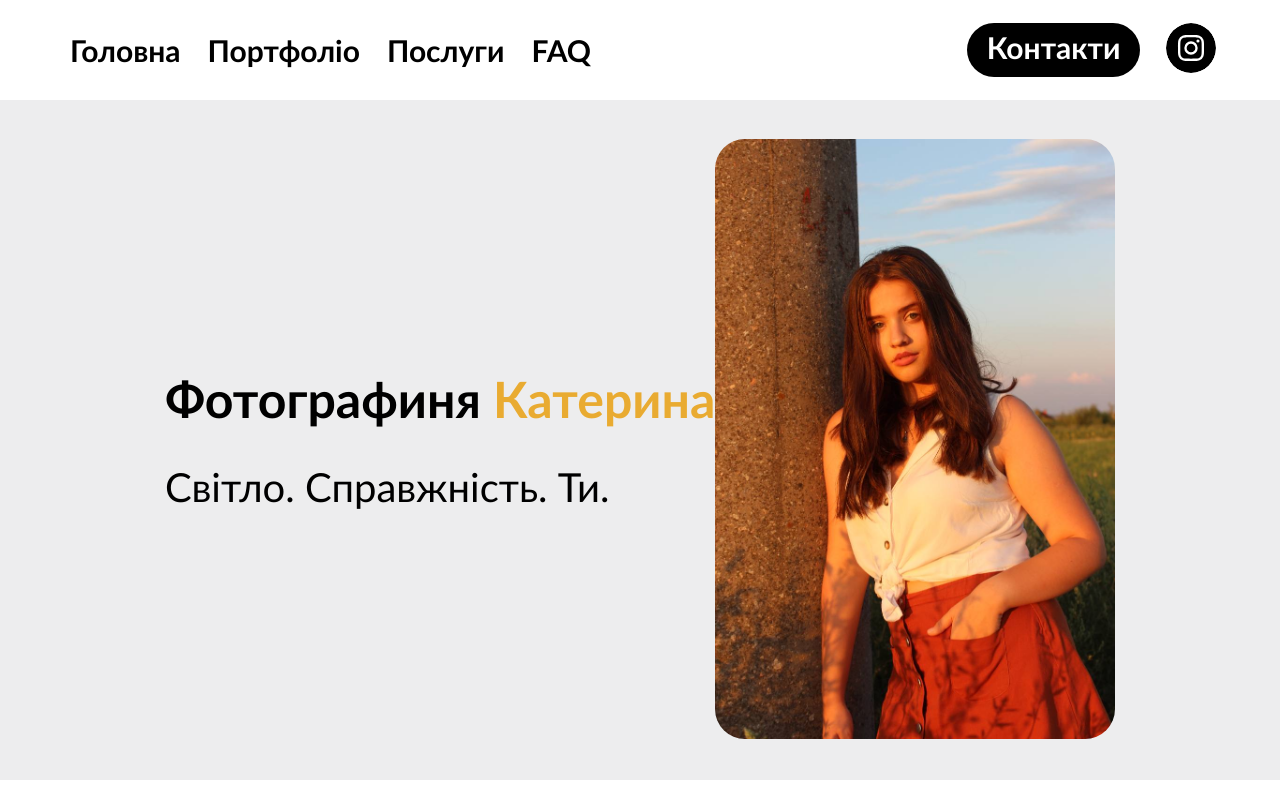
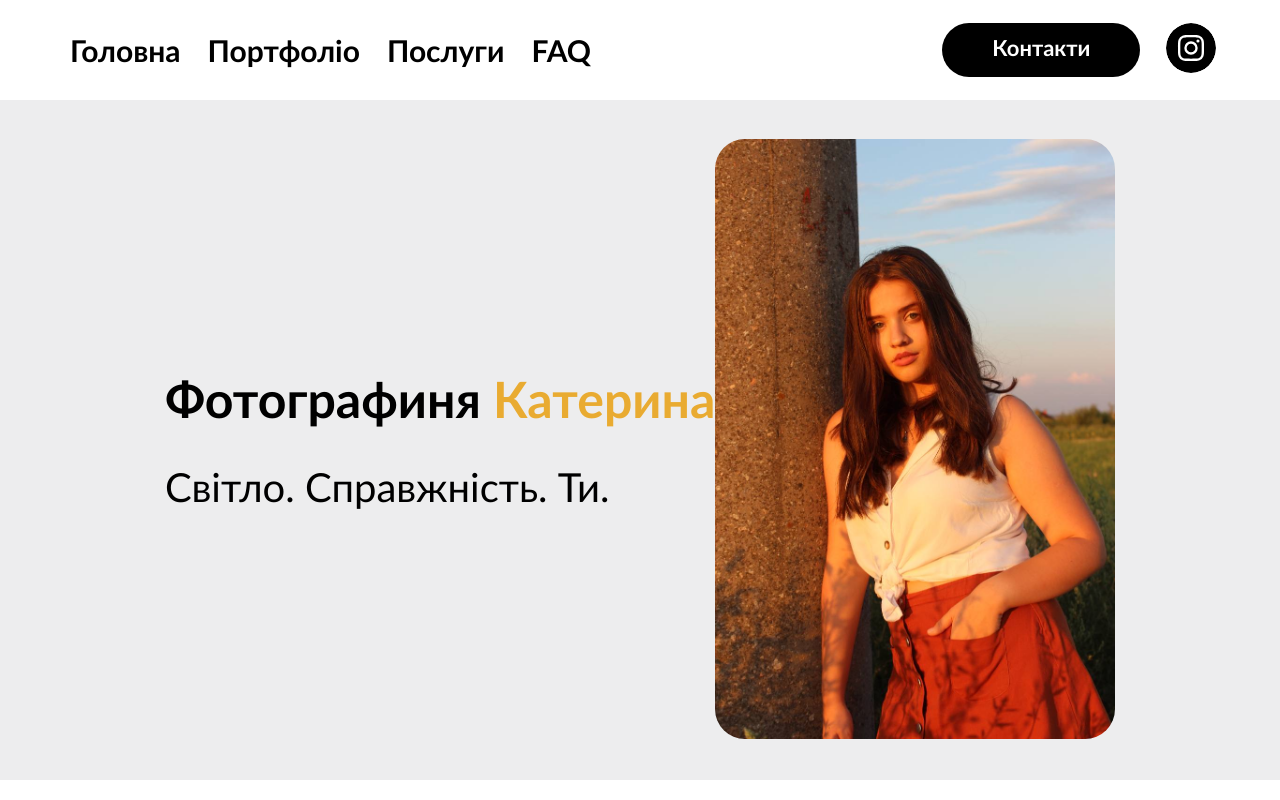
Before and after one commit to Ep1xo/katyas-site, a React (Create React App) app: page / in a window 1280 px wide. Shown: the top 800 px of the page. Built offline with nearby package versions, Linux system fonts and the light colour scheme.

Commit message:
Contact window updated, all bugs changed all's correct

```diff
--- a/src/App.js
+++ b/src/App.js
@@ -20,9 +20,10 @@ function App() {
           <button onClick={openContactWindow}>Контакти</button>
           <a href="https://www.instagram.com/katerinn.video?utm_source=ig_web_button_share_sheet&igsh=ZDNlZDc0MzIxNw%3D%3D" target= "_blank"><img src="/icons/instagram.svg"/></a>
         </div>
-
         <ContactWindow show={showContactWindow} onClose={closeContactWindow} />
       </header>
+
+      <ContactWindow show={showContactWindow} onClose={closeContactWindow} />
 
       <div className="welcome-block">
         <div>
--- a/src/index.css
+++ b/src/index.css
@@ -25,7 +25,7 @@ header{
   height: 100px; /**/
 
   background-color: #fffffff7;
-  backdrop-filter: blur(5px);
+  backdrop-filter: blur(3px);
 
   z-index: 1000;
 
@@ -82,11 +82,11 @@ header{
   justify-content: center;
 
   padding-bottom: 7px;
-  padding-left: 20px;
-  padding-right: 20px;
+  padding-left: 50px;
+  padding-right: 50px;
 
   color: #ffffff;
-  font-size: 30px;
+  font-size: 22px;
   font-weight: 600;
   font-family: 'Gill Sans', 'Gill Sans MT', Calibri, 'Trebuchet MS', sans-serif;
 
@@ -110,8 +110,10 @@ header{
   border-radius: 50%;
 }
 
+/*      ----CONTACT WINDOW----      */
+
 .back{
-  position: absolute;
+  position: fixed;
   top: 0;
   right: 0;
   left: 0;
@@ -121,7 +123,7 @@ header{
 }
 
 .window{
-  position: absolute;
+  position: fixed;
   top: 15vw;
   right: 35vw;
   left: 35vw;
```
